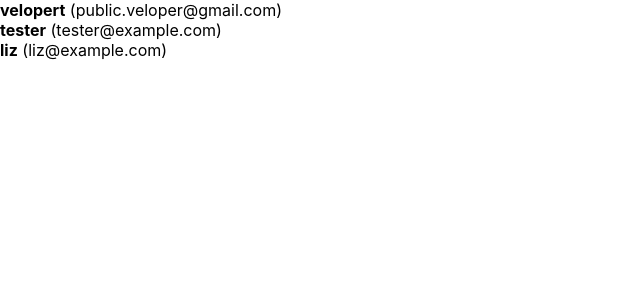
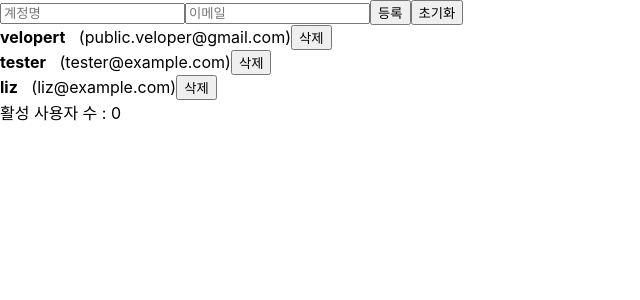
Before and after one commit to ykdman/Study, a React (Create React App) app in the folder velopert-app/: page / in a window 1280 px wide. Shown: the top 300 px of the page, without its empty margins (0-640 px from the left). Built offline with nearby package versions, Linux system fonts and the light colour scheme.

Commit message:
end of vel

```diff
--- a/velopert-app/src/App.js
+++ b/velopert-app/src/App.js
@@ -1,30 +1,113 @@
-import React from 'react';
-import Hello from './Hello'; // 개발한 컴포넌트 단위 파일 불러오는법
-import './App.css'; // css 파일 연결 방법
-import Wrapper from './Wrapper';
-import Counter from './Counter';
-import InputSample from './InputSample';
+import React, {useRef, useState, useMemo, useCallback} from 'react';
+
 import UserList from './UserList'
+import CreateUser from './CreateUser';
+
+function countActiveUsers(users) {
+	console.log('활성 사용자 수를 Count 중 ....');
+	return users.filter(user => user.active).length;
+}
 
 function App() {
-  const users = [
+	const [inputs, setInputs] = useState({
+		username : '',
+		email : ''
+	});
+	const {username, email} = inputs;
+	// inputs (useState) 초기화
+	// App 전역 변수
+
+	// func : OnChange : input의 change 에 실행
+	const onChange = e => {
+		const {name, value} = e.target; // onChange 지역 변수
+		setInputs({
+			...inputs, //원본 inputs 유지
+			[name] : value
+		});
+	};
+
+  const [users, setUsers ] = useState([
 		{
 			id : 1,
 			username : 'velopert',
-			email : 'public.veloper@gmail.com'
+			email : 'public.veloper@gmail.com',
+			active : false
 		},
 		{
 			id : 2,
 			username : 'tester',
-			email : 'tester@example.com'
+			email : 'tester@example.com',
+			active : false
 		},
 		{
 			id : 3,
 			username : 'liz',
-			email : 'liz@example.com'
+			email : 'liz@example.com',
+			active : false
 		},
-	];
-  return <UserList users={users}/>;
+	]);
+
+	const nextId = useRef(4); // 초기화 4가 current 값이 된다.
+
+	const onCreate = useCallback(() => {
+		if(!username || !email) {
+			return
+		}
+		const user = {
+			id : nextId.current,
+			username,
+			email
+		}; // user에 추가할 새 객체
+		setUsers([...users, user]) // spread 연산자를 통한 불변성 유지
+		// 배열에 항목 추가 로직
+		setInputs({
+			username : '',
+			email : ''
+		});
+		nextId.current += 1;
+	}, [users, username, email]
+	)
+	const onRemove = useCallback(
+		id => {
+			setUsers(users.filter(user => user.id !== id));
+		}, [users]
+	)
+
+	const onToggle = useCallback(
+		id => {
+			setUsers(
+				users.map(user => user.id === id ? {...user, active : !user.active} : user)
+			)
+		},
+		[users]
+	)
+
+	const onReset = () => {
+		setInputs({
+			username : '',
+			email : ''
+		})
+	}
+
+	const activeUserCount = useMemo(() => countActiveUsers(users), [users])
+  return (
+		<>
+		<CreateUser
+			username={username}
+			email={email}
+			onChange={onChange}
+			onCreate={onCreate}
+			onReset={onReset}
+		/>
+		<UserList
+		users={users}
+		onRemove={onRemove}
+		onToggle={onToggle}
+		/>
+		<div>활성 사용자 수 : {activeUserCount}</div>
+		</>
+
+	)
 }
 
 export default App;
--- /dev/null
+++ b/velopert-app/src/CreateUser.js
@@ -0,0 +1,30 @@
+import React from "react";
+
+function CreateUser ( {
+  username,
+  email,
+  onChange,
+  onCreate,
+  onReset
+}) {
+  return (
+    <div>
+      <input
+        name="username"
+        placeholder="계정명"
+        onChange={onChange}
+        value={username}
+      />
+      <input
+        name="email"
+        placeholder="이메일"
+        onChange={onChange}
+        value={email}
+      />
+      <button onClick={onCreate}>등록</button>
+      <button onClick={onReset}>초기화</button>
+    </div>
+  )
+}
+
+export default React.memo(CreateUser);
--- a/velopert-app/src/UserList.js
+++ b/velopert-app/src/UserList.js
@@ -1,22 +1,36 @@
-import React from "react";
+import React, {useEffect} from "react";
 
-function UserRender ({user}) {
+// user 정보 Render function
+function UserRender ({user, onRemove, onToggle}) {
+	useEffect(()=> {
+		console.log(user)
+	}, [user])
 	return (
 		<div>
-			<b>{user.username}</b> <span>({user.email})</span>
+			<b
+				style={{
+					cursor : 'pointer',
+					color : user.active ? 'green' : 'black'
+				}}
+				// onClick={onToggle.bind(null, user.id)}
+				onClick={() => onToggle(user.id)}
+			>{user.username}</b> &nbsp; <span>({user.email})</span>
+			<button onClick={onRemove.bind(null, user.id)}>삭제</button>
 		</div>
+
 	)
 }
 
-function UserList({users}) { //props로 받은 users 객체
+function UserList({users, onRemove, onToggle}) { //props로 받은 users 객체
 	return (
 		<div>
 			{users.map(user => (
-				<UserRender user={user} key={user.id}/>
+				// jsx 객체인 UserRender 반환
+				<UserRender user={user} key={user.id} onRemove={onRemove} onToggle={onToggle}/>
 			))}
 		</div>
 
 	)
 }
 
-export default UserList;
+export default React.memo(UserList);
```
Also changed, not shown: 1 other file (tests, documents, lock files or other folders).
